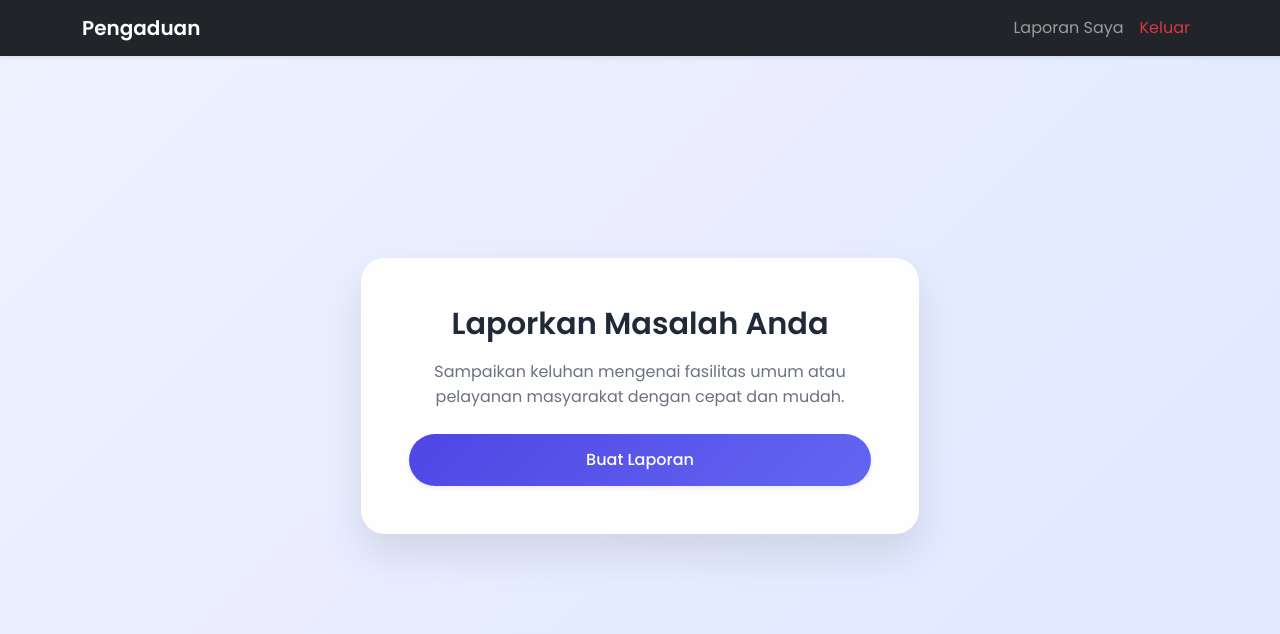
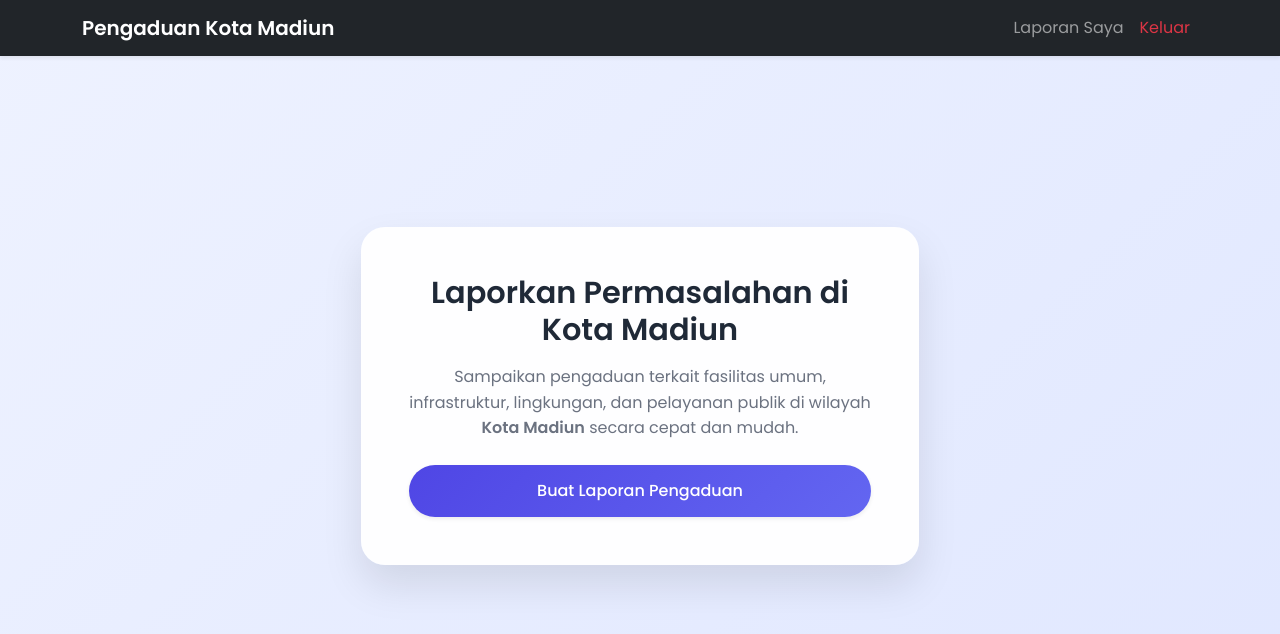
Before and after one commit to MikhaelPutraProject/pengaduan-mikhael, a PHP site: page / in a window 1280 px wide. Shown: the top 634 px of the page. Run offline with PHP 8.4, Linux system fonts and the light colour scheme; the visitor is signed in with stand-in values (Sample User, id 1).

Commit message:
Add files via upload

```diff
--- a/daftar.php
+++ b/daftar.php
@@ -48,7 +48,7 @@ if (isset($_POST['nama'], $_POST['email'], $_POST['password'])) {
 <html lang="id">
 <head>
     <meta charset="UTF-8">
-    <title>Daftar User | Pengaduan By Mikhael</title>
+    <title>Daftar User | Pengaduan Kota Madiun By Mikhael</title>
     <meta name="viewport" content="width=device-width, initial-scale=1">
 
     <link href="https://cdn.jsdelivr.net/npm/bootstrap@5.3.3/dist/css/bootstrap.min.css" rel="stylesheet">
--- a/dashboard.php
+++ b/dashboard.php
@@ -60,7 +60,7 @@ $complaints = json_decode(
 <html lang="id">
 <head>
     <meta charset="UTF-8">
-    <title>Dashboard Admin | Pengaduan By Mikhael</title>
+    <title>Dashboard Admin | Pengaduan Kota Madiun By Mikhael</title>
     <meta name="viewport" content="width=device-width, initial-scale=1">
 
     <link href="https://cdn.jsdelivr.net/npm/bootstrap@5.3.3/dist/css/bootstrap.min.css" rel="stylesheet">
--- a/index.php
+++ b/index.php
@@ -9,7 +9,7 @@ if (!isset($_SESSION['user_id'])) {
 <html lang="id">
 <head>
     <meta charset="UTF-8">
-    <title>Pengaduan By Mikhael</title>
+    <title>Pengaduan Kota Madiun By Mikhael</title>
     <meta name="viewport" content="width=device-width, initial-scale=1">
 
     <!-- Bootstrap -->
@@ -44,6 +44,16 @@ if (!isset($_SESSION['user_id'])) {
             line-height: 1.6;
         }
 
+        .city-badge {
+            background: #4f46e5;
+            color: white;
+            display: inline-block;
+            padding: 6px 18px;
+            border-radius: 999px;
+            font-size: 0.85rem;
+            margin-bottom: 15px;
+        }
+
         .btn-report {
             background: linear-gradient(135deg, #4f46e5, #6366f1);
             border: none;
@@ -59,11 +69,6 @@ if (!isset($_SESSION['user_id'])) {
             box-shadow: 0 10px 20px rgba(79,70,229,.4);
         }
 
-        .navbar-brand:hover {
-            opacity: 0.85;
-        }
-
-        /* Mobile */
         @media (max-width: 576px) {
             .main-card {
                 margin: 0 10px;
@@ -87,7 +92,7 @@ if (!isset($_SESSION['user_id'])) {
 <nav class="navbar navbar-expand-lg navbar-dark bg-dark shadow-sm">
     <div class="container">
         <a class="navbar-brand fw-semibold" href="index.php">
-            Pengaduan
+            Pengaduan Kota Madiun
         </a>
 
         <button class="navbar-toggler" type="button" data-bs-toggle="collapse" data-bs-target="#nav">
@@ -110,15 +115,16 @@ if (!isset($_SESSION['user_id'])) {
 <!-- CONTENT -->
 <div class="container d-flex align-items-center justify-content-center" style="min-height:85vh;">
     <div class="card main-card text-center p-5 col-lg-6 col-md-8">
-        <h1 class="title mb-3">Laporkan Masalah Anda</h1>
+        <h1 class="title mb-3">Laporkan Permasalahan di Kota Madiun</h1>
 
         <p class="subtitle mb-4">
-            Sampaikan keluhan mengenai fasilitas umum atau pelayanan masyarakat
-            dengan cepat dan mudah.
+            Sampaikan pengaduan terkait fasilitas umum, infrastruktur,
+            lingkungan, dan pelayanan publik di wilayah
+            <strong>Kota Madiun</strong> secara cepat dan mudah.
         </p>
 
         <a href="report.php" class="btn btn-report text-white shadow-sm">
-            Buat Laporan
+            Buat Laporan Pengaduan
         </a>
     </div>
 </div>
--- a/login.php
+++ b/login.php
@@ -40,7 +40,7 @@ if (isset($_POST['email'], $_POST['password'])) {
 <html lang="id">
 <head>
     <meta charset="UTF-8">
-    <title>Login User | Pengaduan By Mikhael</title>
+    <title>Login User | Pengaduan Kota Madiun By Mikhael</title>
     <meta name="viewport" content="width=device-width, initial-scale=1">
 
     <!-- Bootstrap -->
--- a/login_admin.php
+++ b/login_admin.php
@@ -37,7 +37,7 @@ if (isset($_POST['username'], $_POST['password'])) {
 <html lang="id">
 <head>
     <meta charset="UTF-8">
-    <title>Login Admin | Pengaduan By Mikhael</title>
+    <title>Login Admin | Pengaduan Kota Madiun By Mikhael</title>
     <meta name="viewport" content="width=device-width, initial-scale=1">
 
     <!-- Bootstrap 5 -->
--- a/my_report.php
+++ b/my_report.php
@@ -18,7 +18,7 @@ $complaints = $complaintsData['records'] ?? [];
 <html lang="id">
 <head>
 <meta charset="UTF-8">
-<title>Laporan Saya | Pengaduan By Mikhael</title>
+<title>Laporan Saya | Pengaduan Kota Madiun By Mikhael</title>
 <meta name="viewport" content="width=device-width, initial-scale=1">
 
 <link href="https://cdn.jsdelivr.net/npm/bootstrap@5.3.3/dist/css/bootstrap.min.css" rel="stylesheet">
@@ -72,7 +72,7 @@ body {
 <nav class="navbar navbar-expand-lg navbar-dark bg-dark shadow-sm">
     <div class="container">
         <a class="navbar-brand fw-semibold" href="index.php">
-            Pengaduan
+            Pengaduan Kota Madiun
         </a>
 
         <button class="navbar-toggler" type="button" data-bs-toggle="collapse" data-bs-target="#nav">
```
Also changed, not shown: report.php (+6 -6 lines).
